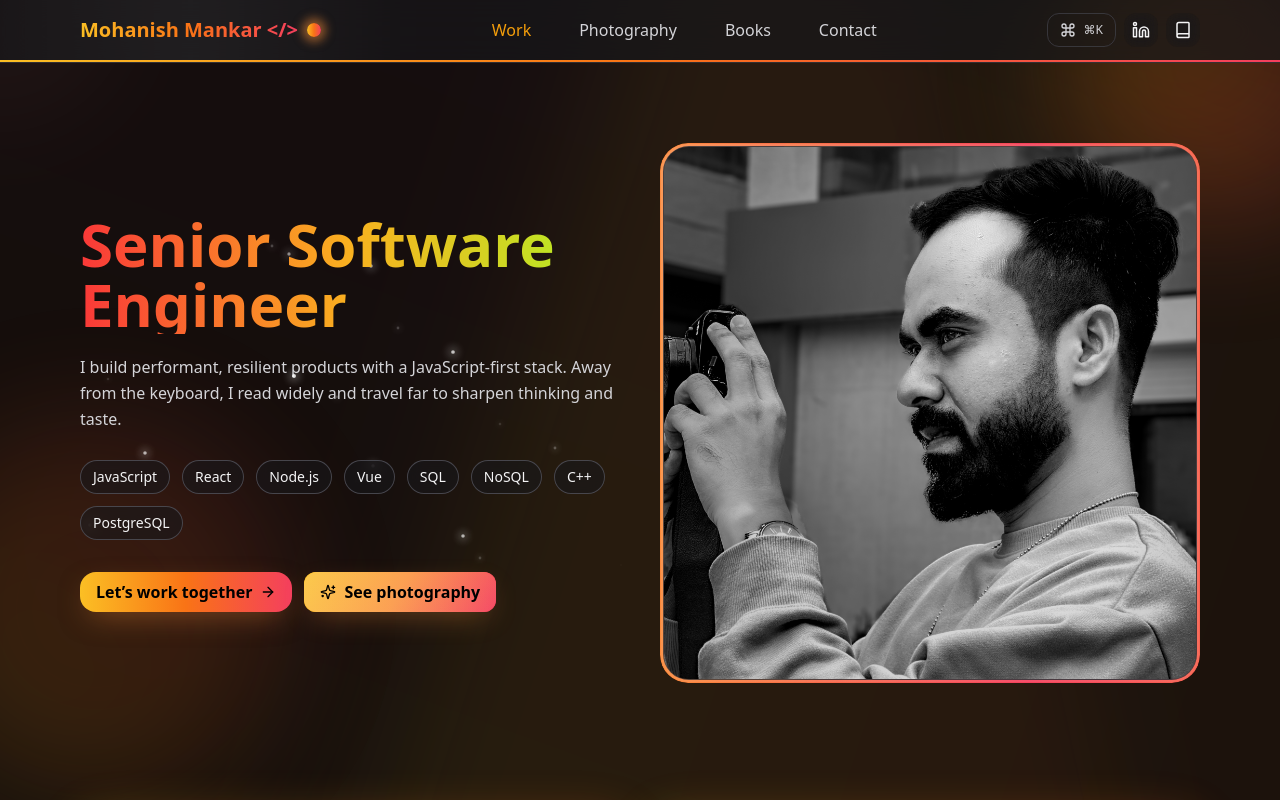
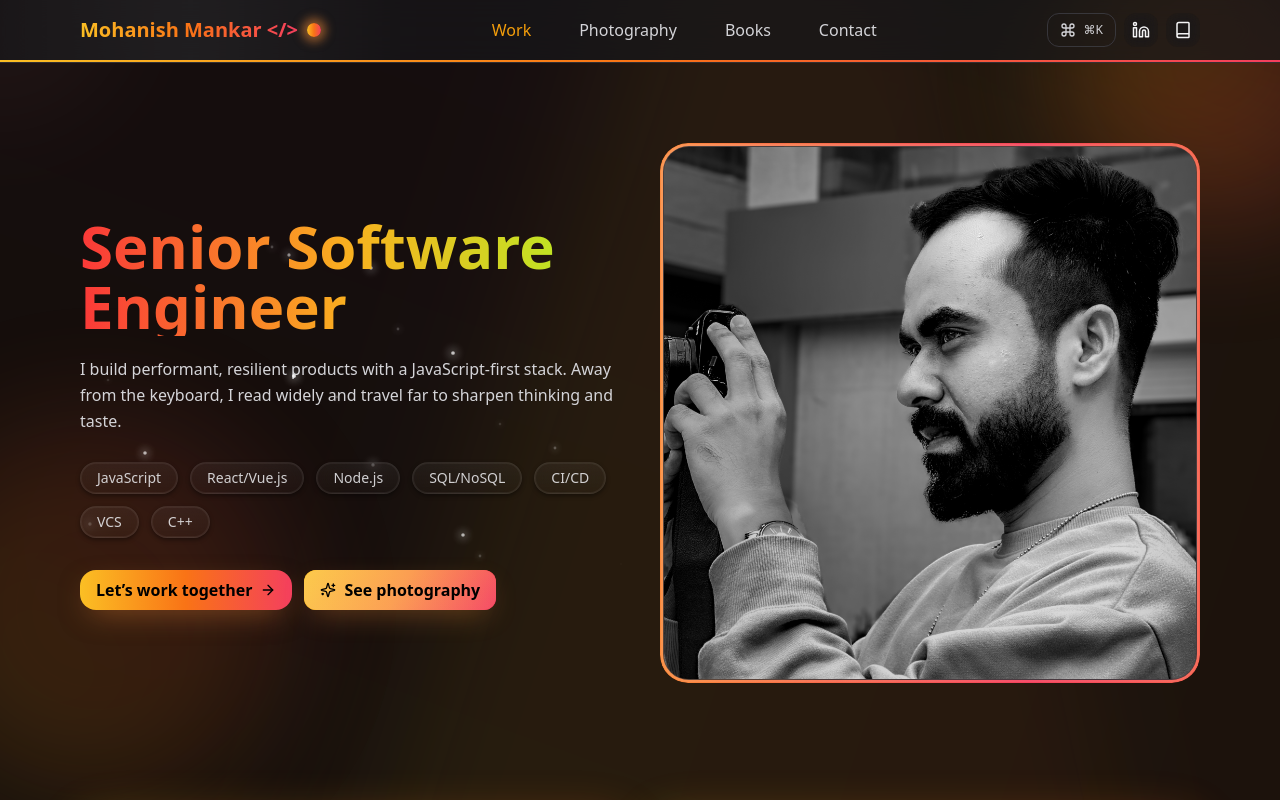
Before and after one commit to mohanish35/mohanish-website, a Next.js app: page / in a window 1280 px wide. Shown: the top 800 px of the page. Built offline with nearby package versions, Linux system fonts and the light colour scheme.

Commit message:
improve skills chip

```diff
--- a/pages/index.tsx
+++ b/pages/index.tsx
@@ -622,6 +622,47 @@ function ExperienceCard({ exp, i }: { exp: Exp; i: number }) {
   )
 }
 
+function SkillChip({ label, i = 0 }: { label: string; i?: number }) {
+  return (
+    <motion.button
+      type="button"
+      aria-label={label}
+      className="relative inline-flex h-8 items-center rounded-full px-4 text-sm font-medium text-zinc-200/90 backdrop-blur-md
+                 shadow-[inset_0_0_0_1px_rgba(255,255,255,0.05),0_2px_4px_rgba(0,0,0,0.4)]"
+      initial={{ y: 6, opacity: 0 }}
+      whileInView={{ y: 0, opacity: 1 }}
+      viewport={{ once: true }}
+      transition={{
+        duration: 0.45,
+        ease: [0.25, 0.1, 0.25, 1],
+        delay: i * 0.03,
+      }}
+      whileHover={{
+        y: -1,
+        boxShadow:
+          "0 0 8px rgba(255, 200, 150, 0.25), inset 0 0 0 1px rgba(255,255,255,0.1)",
+      }}
+      style={{
+        background:
+          "linear-gradient(180deg, rgba(255,255,255,0.05), rgba(255,255,255,0.02))",
+        border: "1px solid rgba(255,255,255,0.08)",
+      }}
+    >
+      {label}
+
+      {/* shimmer */}
+      <motion.span
+        aria-hidden
+        className="pointer-events-none absolute -left-1/3 top-0 h-full w-1/3 rounded-full
+                   bg-gradient-to-r from-transparent via-white/15 to-transparent"
+        initial={{ opacity: 0 }}
+        whileHover={{ x: "220%", opacity: 1 }}
+        transition={{ duration: 1, ease: "easeOut" }}
+      />
+    </motion.button>
+  )
+}
+
 // ---------- Page ----------
 export default function Home() {
   const reduce = useReducedMotion()
@@ -727,13 +768,12 @@ export default function Home() {
   const skills = useMemo(
     () => [
       "JavaScript",
-      "React",
+      "React/Vue.js",
       "Node.js",
-      "Vue",
-      "SQL",
-      "NoSQL",
+      "SQL/NoSQL",
+      "CI/CD",
+      "VCS",
       "C++",
-      "PostgreSQL",
     ],
     []
   )
@@ -1063,17 +1103,12 @@ export default function Home() {
           </p>
           <div className="mt-7 flex gap-3 flex-wrap">
             {skills.map((skill, i) => (
-              <motion.span
+              <SkillChip
                 key={skill}
-                custom={i}
-                variants={fadeUp}
-                initial="hidden"
-                whileInView="show"
-                viewport={{ once: true }}
-                className="px-3 py-1.5 rounded-full border border-zinc-600/80 bg-zinc-900/60 backdrop-blur text-zinc-100 text-sm"
-              >
-                {skill}
-              </motion.span>
+                label={skill}
+                i={i}
+                emphasis={skill === "PostgreSQL"} // optional: lightly emphasize one
+              />
             ))}
           </div>
           <div className="mt-8 flex gap-3 items-center">
```
